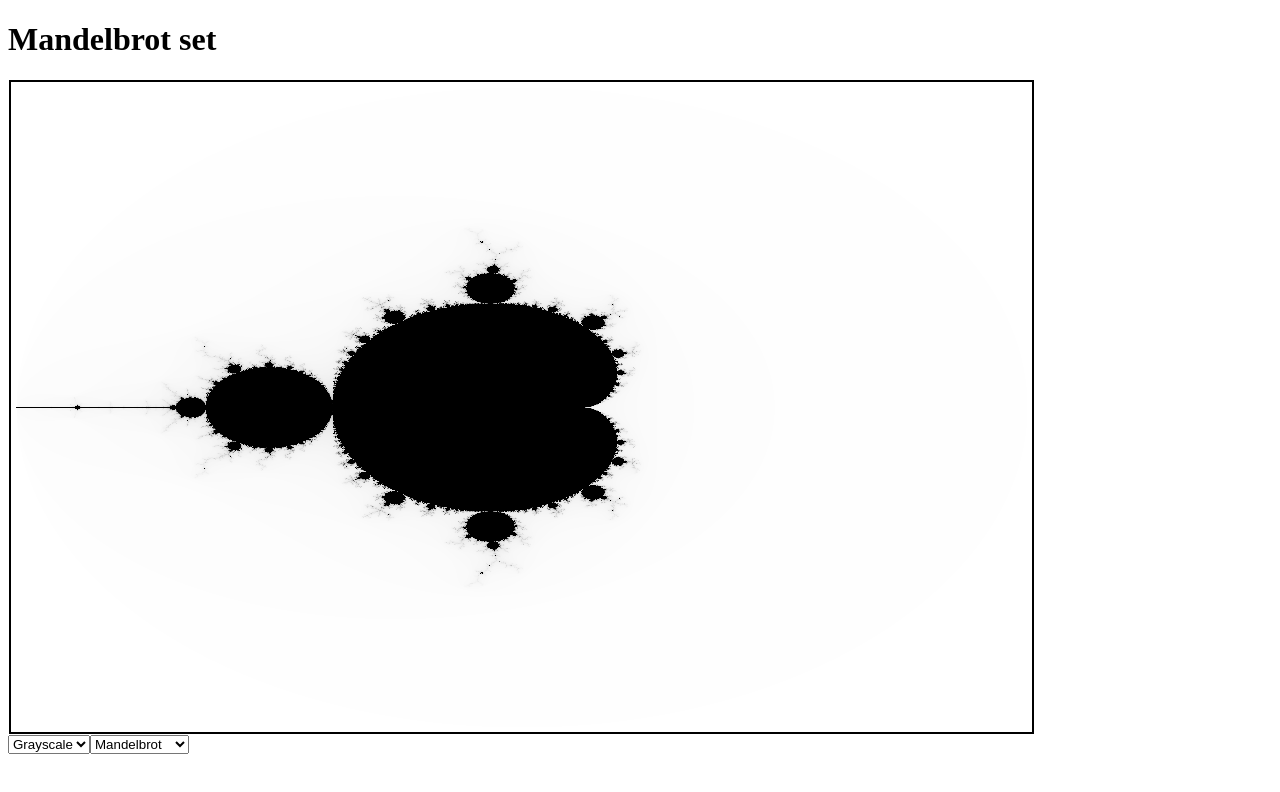
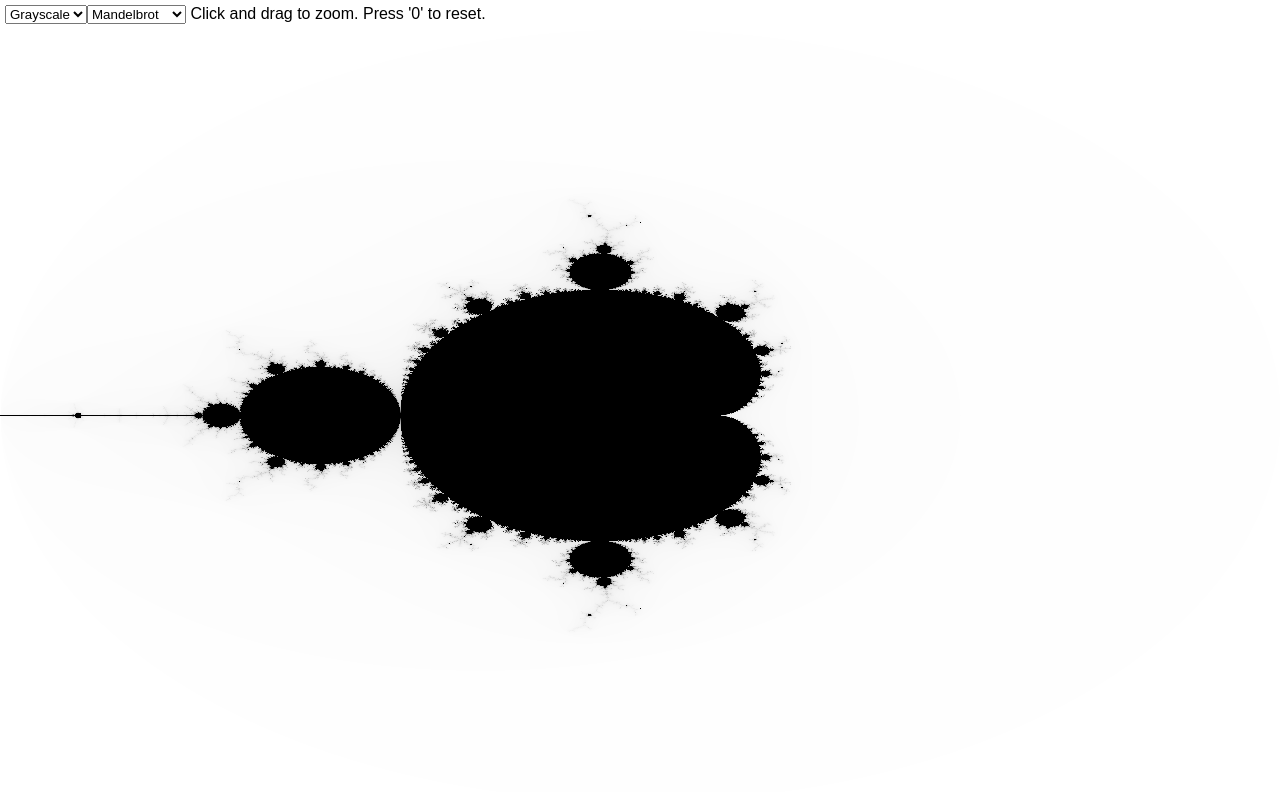
Before and after one commit to nharper/benoit, a plain HTML site: page index.html in a window 1280 px wide. Drawn offline with Linux system fonts and the light colour scheme.

Commit message:
Tweak page layout and add instructions

```diff
--- a/index.html
+++ b/index.html
@@ -5,7 +5,11 @@
 <script type="text/javascript" src="source.js"></script>
 </head>
 <body>
-<h1>Mandelbrot set</h1>
+<div id="container">
+<div id="top">
+Click and drag to zoom. Press '0' to reset.
+</div>
 <div id="set-viewer">
 </div>
+</div>
 </html>
--- a/source.js
+++ b/source.js
@@ -357,7 +357,7 @@ function FractalSelector(fractal, container) {
 	this.select_.addEventListener('change', function() {
 		this.fractal_.setFractal(this.fractals_[this.select_.selectedIndex].fn);
 	}.bind(this));
-	this.container_.parentNode.insertBefore(this.select_, this.container_.nextSibling);
+	this.container_.insertBefore(this.select_, this.container_.firstChild);
 };
 
 function ColorChooser(fractal, container) {
@@ -384,7 +384,7 @@ function ColorChooser(fractal, container) {
 	this.select_.addEventListener('change', function() {
 		this.fractal_.setColors(this.colors_[this.select_.selectedIndex]);
 	}.bind(this));
-	this.container_.parentNode.insertBefore(this.select_, this.container_.nextSibling);
+	this.container_.insertBefore(this.select_, this.container_.firstChild);
 };
 
 window.addEventListener('load', function() {
@@ -401,6 +401,7 @@ window.addEventListener('load', function() {
 	var selector = new RegionSelector(fractal.zoomToCanvasCoords, container);
 	selector.init();
 
-	var fractalSelector = new FractalSelector(fractal, container);
-	var colorChooser = new ColorChooser(fractal, container);
+	var top = document.getElementById('top');
+	var fractalSelector = new FractalSelector(fractal, top);
+	var colorChooser = new ColorChooser(fractal, top);
 });
--- a/style.css
+++ b/style.css
@@ -1,10 +1,15 @@
+div#container {
+	display: flex;
+	flex-flow: column;
+	height: 100vh;
+}
+
+div#top {
+	margin: 5px;
+}
+
 div#set-viewer {
-	border: 2px solid black;
-	margin: 1px;
-	padding: 5px;
-	width: 80%;
-	height: 80%;
-	overflow: scroll;
+	flex: auto;
 }
 
 div.selector {
@@ -13,5 +18,8 @@ div.selector {
 }
 
 body {
+	margin: 0;
 	height: 100vh;
+	overflow: hidden;
+	font-family: sans-serif;
 }
```
